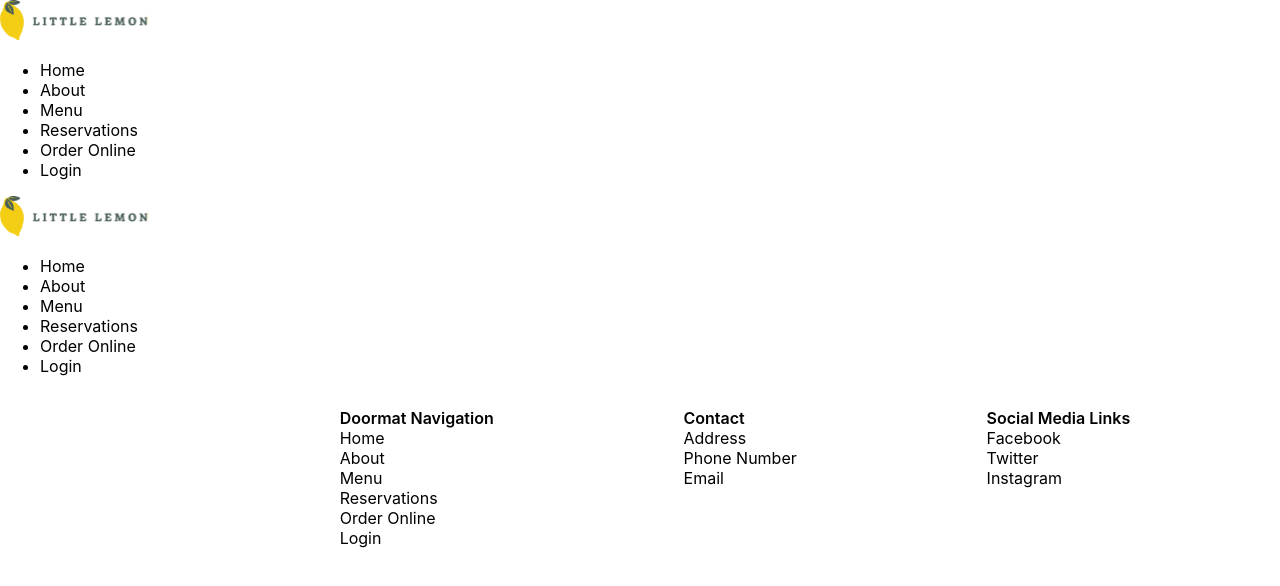
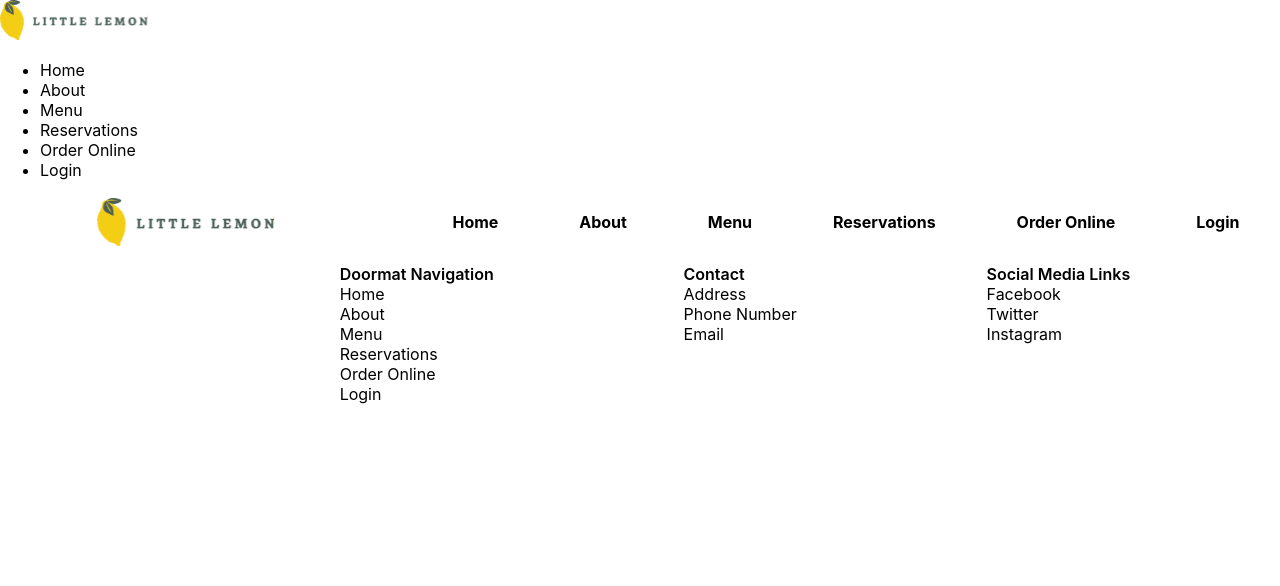
Before and after one commit to kabocha23/little-lemon, a React (Create React App) app: page / in a window 1280 px wide. Shown: the top 586 px of the page. Built offline with nearby package versions, Linux system fonts and the light colour scheme.

Commit message:
styled navbar to match margins

```diff
--- a/src/components/Nav/Nav.css
+++ b/src/components/Nav/Nav.css
@@ -0,0 +1,24 @@
+nav {
+    max-width: 1280px;
+    width: 100%;
+    display: flex;
+    flex-direction: row;
+    margin-left: auto;
+    margin-right: auto;
+}
+nav img {
+    width: 30%;
+    height: 3rem;
+    margin-top: auto;
+    margin-bottom: auto;
+}
+nav ul {
+    width: 70%;
+    display: flex;
+    flex-direction: row;
+    justify-content: space-around;
+}
+nav ul li {
+    list-style: none;
+    font-weight: 700;
+}
```
